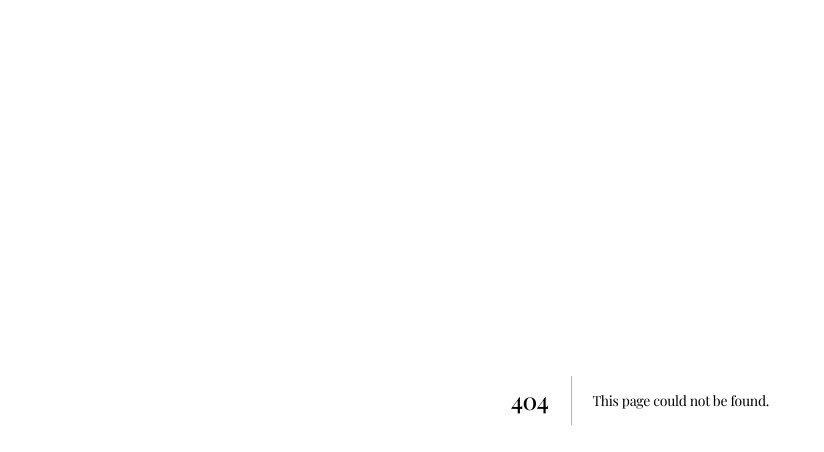
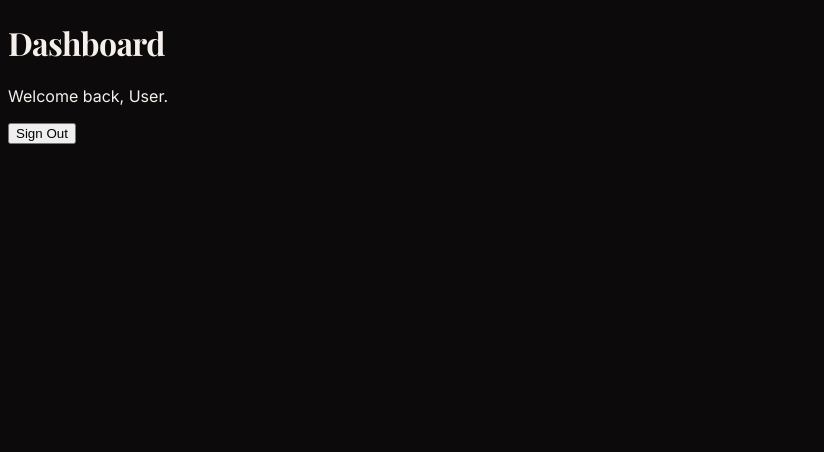
Before and after one commit to Juriquants/jq-ai, a Next.js app in the folder web/: page /dashboard in a window 1280 px wide. Before the commit this address had no page. Shown: the top 452 px of the page, without its empty margins (0-824 px from the left). Built offline with nearby package versions, Linux system fonts and the light colour scheme; sample sign-in values are in the browser's storage; a web font is replaced by a local one.

Commit message:
Create DashboardPage component with authentication check
Implement a protected dashboard page that checks for user authentication and displays a welcome message.

```diff
--- /dev/null
+++ b/web/app/dashboard/page.tsx
@@ -0,0 +1,40 @@
+// web/app/dashboard/page.tsx
+// JQ.AI Web UI - Protected Dashboard
+
+"use client";
+
+import { useEffect, useState } from "react";
+import { useRouter } from "next/navigation";
+
+export default function DashboardPage() {
+  const router = useRouter();
+  const [user, setUser] = useState<string | null>(null);
+
+  useEffect(() => {
+    const token = localStorage.getItem("jqai_token");
+    if (!token) {
+      router.push("/login");
+      return;
+    }
+    // For now, we just show a welcome message
+    setUser("User");
+  }, [router]);
+
+  return (
+    <div className="min-h-screen bg-[#0c0a0a] text-[#f5f0eb] p-8">
+      <div className="max-w-4xl mx-auto">
+        <h1 className="text-4xl font-serif text-[#f5f0eb]">Dashboard</h1>
+        <p className="text-[#8f8a86] mt-2">Welcome back, {user}.</p>
+        <button
+          onClick={() => {
+            localStorage.removeItem("jqai_token");
+            router.push("/login");
+          }}
+          className="jq-button mt-6"
+        >
+          Sign Out
+        </button>
+      </div>
+    </div>
+  );
+}
```
